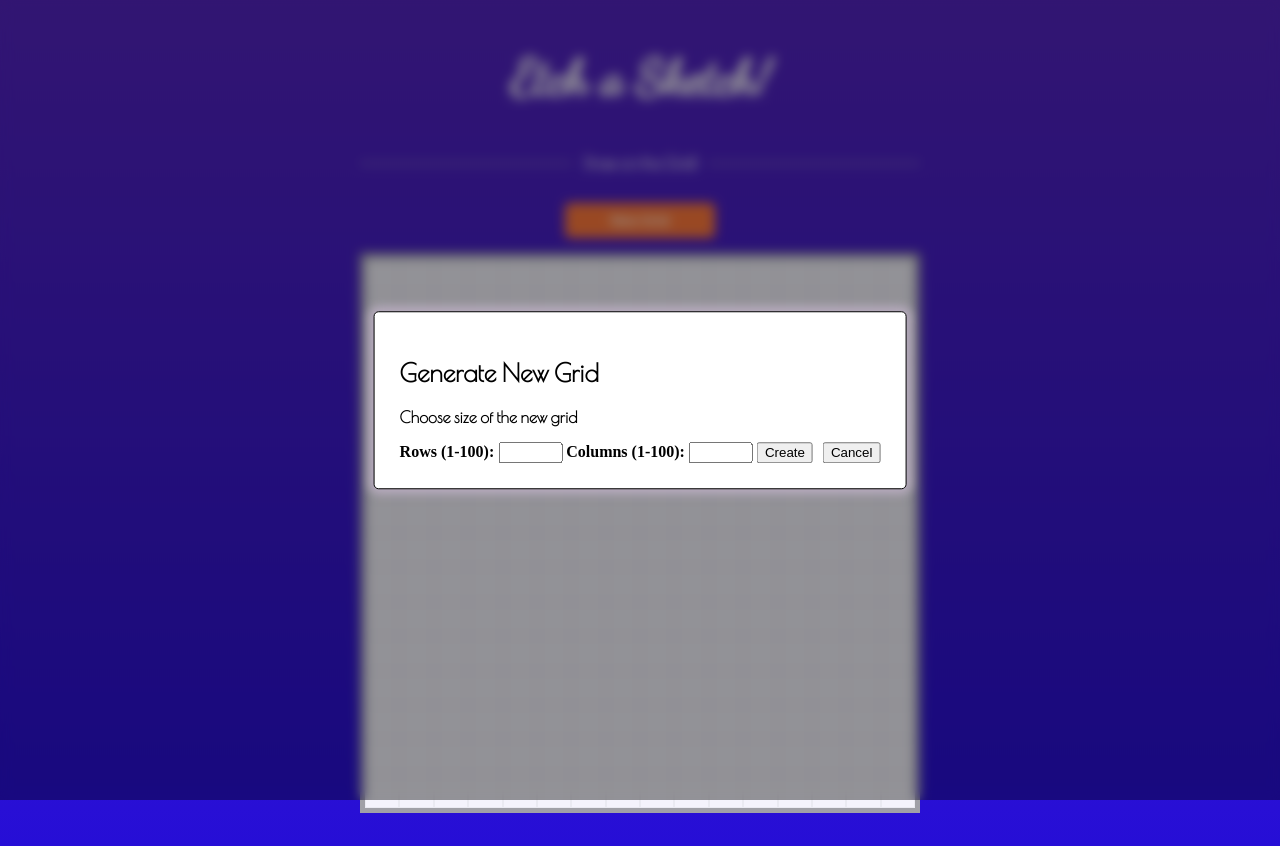
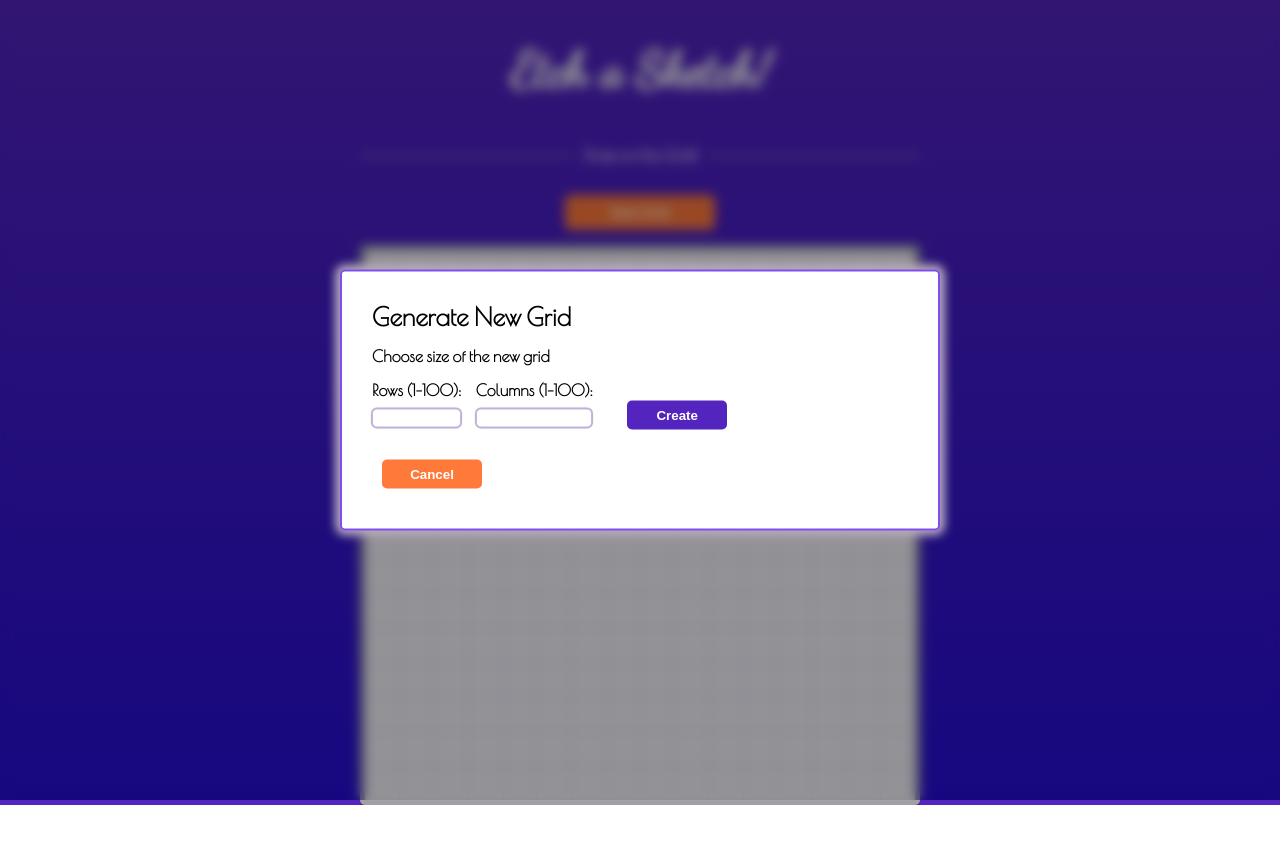
Before and after one commit to IcedPeppermintTea/etch-a-sketch, a plain HTML site: page index.html in a window 1280 px wide. Both pictures are taken after a click on the button "New Grid". After the commit the page ends 805 px from the top, so only its background shows below. Drawn offline with nearby package versions, Linux system fonts and the light colour scheme.

Commit message:
dynamic grid complete

```diff
--- a/index.html
+++ b/index.html
@@ -35,12 +35,17 @@
             <div class="grid-forms">
                 <!--Get Rows-->
                 <form>
-                    <label>Rows (1-100):</label>
-                    <input type="number" min="1" max="100" id="rows" />
+                    <div class="input-style">
+                        <label>Rows (1-100):</label>
+                        <input type="number" min="1" max="100" id="rows" />
+                    </div>
+
 
                     <!--Get Columns-->
-                    <label>Columns (1-100):</label>
-                    <input type="number" min="1" max="100" id="columns" />
+                    <div class="input-style">
+                        <label>Columns (1-100):</label>
+                        <input type="number" min="1" max="100" id="columns" />
+                    </div>
 
                     <button type="submit" id="submit">Create</button>
                 </form>
--- a/index.js
+++ b/index.js
@@ -82,7 +82,7 @@ function changeColor(e) {
     // if first time -> random color
     if (currentSquareColor == defaultSquareColor) {
         e.target.style.backgroundColor = generateRandomColor();
-        e.target.style.opacity = "0.1";
+        e.target.style.opacity = "0.2";
     }
     // if already colored - deepen color
     else {
--- a/styles.css
+++ b/styles.css
@@ -4,10 +4,16 @@
     box-sizing: border-box;
 }
 
+html,
+body {
+    height: 100%;
+    margin: 0;
+}
 
 body {
     background: linear-gradient(#5424bf, #260ed6);
     padding: 25px;
+    min-height: 100vh;
 }
 
 .white {
@@ -24,6 +30,7 @@ h1 {
 h2 {
     font-size: 25px;
     font-family: "Poiret One", sans-serif;
+    margin: 0px;
 }
 
 p {
@@ -73,6 +80,7 @@ p {
 .container {
     background-color: rgb(244, 243, 252);
     border: 5px solid rgb(160, 160, 167);
+    border-radius: 5px;
     height: 70vmin;
     width: 70vmin;
     display: flex;
@@ -88,24 +96,71 @@ p {
 }
 
 .popup {
+    max-width: 600px;
+    width: 100%;
     background-color: white;
     position: absolute;
     top: 50%;
     left: 50%;
     transform: translate(-50%, -50%);
-    border: 1px solid black;
+    border: 2px solid #814eee;
     border-radius: 5px;
-    padding: 25px;
+    padding: 30px;
     box-shadow: 0px 0px 10px 5px rgb(183, 171, 190);
 }
 
 .grid-forms {
+    font-family: "Poiret One", sans-serif;
+    font-weight: 700;
+}
+
+.grid-forms form {
     display: flex;
-    justify-content: center;
+    justify-content: flex-start;
+    gap: 15px;
+    flex-wrap: wrap;
+}
+
+#submit {
+    background-color: #5424bf;
+    border-radius: 5px 5px;
+    border: none;
+    max-width: 100px;
+    width: 100%;
+    padding: 7px;
+    color: white;
+    font-weight: 700;
+    margin: 20px;
+}
+
+#cancel {
+    background-color: rgba(255, 121, 59);
+    border-radius: 5px 5px;
+    border: none;
+    max-width: 100px;
+    width: 100%;
+    padding: 7px;
+    color: white;
+    font-weight: 700;
+    margin: 10px;
+}
+
+#submit:hover,
+#cancel:hover {
+    box-shadow: 0px 0px 10px 5px rgb(183, 171, 190);
+}
+
+.input-style {
+    display: flex;
+    flex-direction: column;
+    max-width: 150px;
     gap: 10px;
-    align-items: center;
-    flex: 1;
-    font-weight: 700;
+}
+
+.input-style input {
+    border: 1px solid #c6b2f3;
+    border-radius: 5px;
+    box-shadow: 0px 0px 1px 1px rgb(183, 171, 190);
 }
 
 .overlay {
```
Also changed, not shown: 1 other file.
